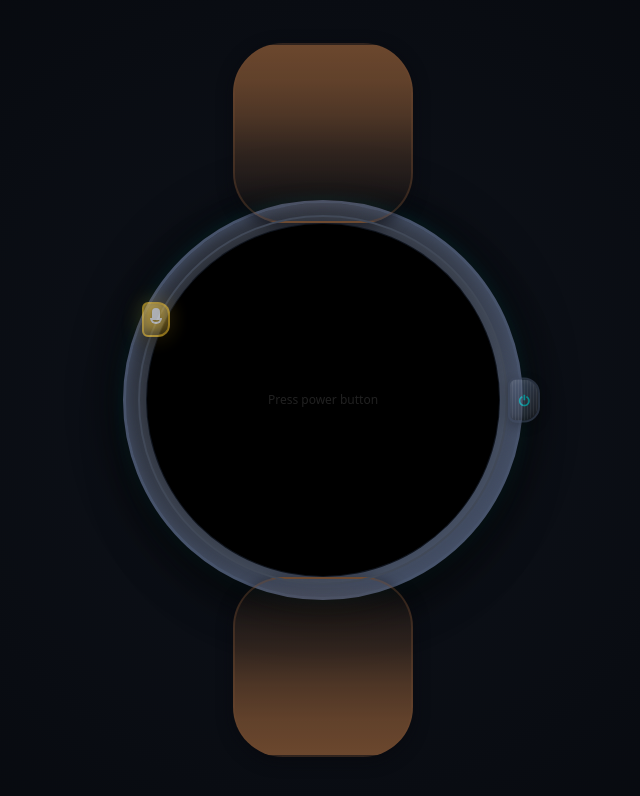
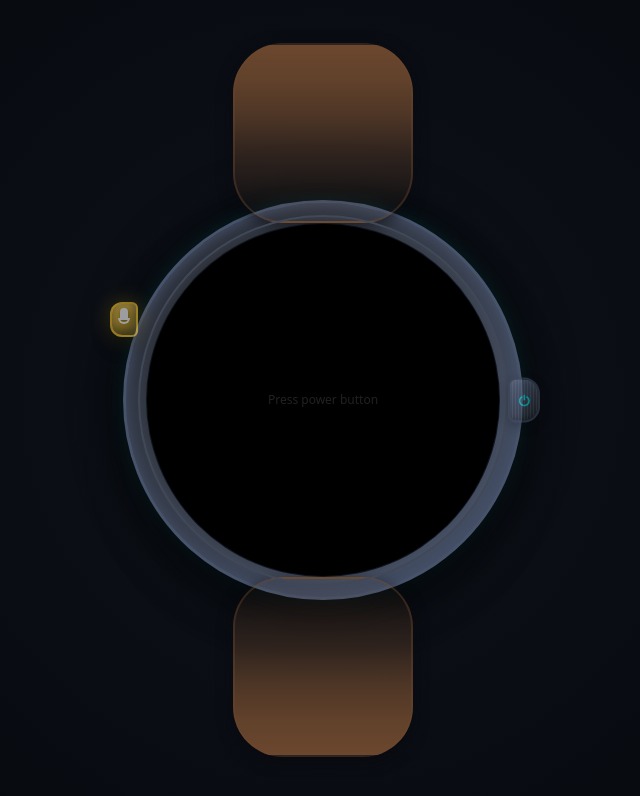
Before and after one commit to harrsh-here/round-ai-wrist, a React (Vite) app: page / in a window 1280 px wide. Shown: the top 796 px of the page, without its empty margins (317-957 px from the left). Built offline with nearby package versions, Linux system fonts and the light colour scheme.

Commit message:
Fix mic button behavior
Update mic button to be press sensitive and reposition it to the left side of the watch, aligning with the power button's position.

```diff
--- a/src/index.css
+++ b/src/index.css
@@ -297,12 +297,12 @@
     color: white;
   }
 
-  /* Voice/Mic Button - Digital recorder style microphone, directly above power button */
+  /* Voice/Mic Button - Digital recorder style microphone, on left side */
   .watch-voice-button {
     @apply absolute flex items-center justify-center cursor-pointer;
     width: 28px;
     height: 35px;
-    right: -16px;
+    left: -16px;
     top: 25%;
     background: linear-gradient(135deg,
       hsl(var(--accent)),
@@ -311,7 +311,7 @@
       hsl(var(--accent) / 0.5)
     );
     border: 2px solid hsl(var(--accent) / 0.8);
-    border-radius: 6px 12px 12px 6px;
+    border-radius: 12px 6px 6px 12px;
     box-shadow:
       0 8px 20px rgba(0, 0, 0, 0.6),
       0 0 20px hsl(var(--accent) / 0.4),
@@ -356,26 +356,26 @@
     position: relative;
   }
 
-  .watch-voice-button:hover {
+  .watch-voice-button:active {
     background: linear-gradient(135deg,
-      hsl(var(--accent) / 0.8),
       hsl(var(--accent) / 0.6),
+      hsl(var(--accent) / 0.5),
       hsl(var(--accent) / 0.4),
-      hsl(var(--accent) / 0.2)
+      hsl(var(--accent) / 0.3)
     );
-    border-color: hsl(var(--accent) / 0.8);
+    border-color: hsl(var(--accent) / 0.9);
     box-shadow:
-      0 6px 16px rgba(0, 0, 0, 0.5),
-      0 0 20px hsl(var(--accent) / 0.4),
-      inset 0 2px 4px rgba(255, 255, 255, 0.15),
-      inset 0 -2px 4px rgba(0, 0, 0, 0.3);
+      inset 0 4px 8px rgba(0, 0, 0, 0.6),
+      inset 0 0 15px rgba(0, 0, 0, 0.4),
+      0 2px 6px rgba(0, 0, 0, 0.3);
+    transform: translateY(1px);
   }
 
-  .watch-voice-button:hover::before {
+  .watch-voice-button:active::before {
     background: rgba(255, 255, 255, 0.9);
   }
 
-  .watch-voice-button:hover::after {
+  .watch-voice-button:active::after {
     border-color: rgba(255, 255, 255, 0.9);
   }
 
```
